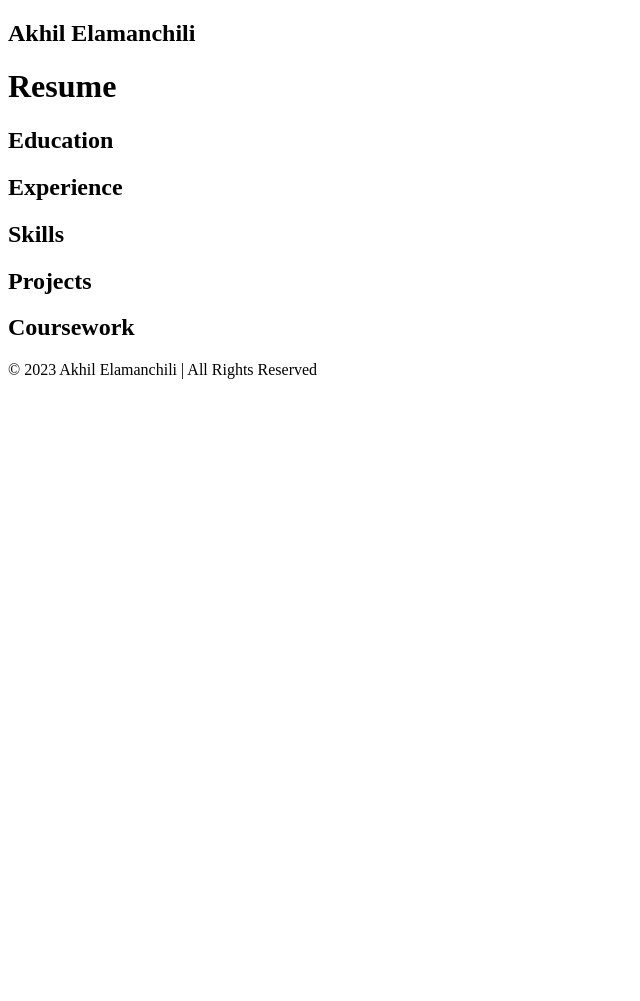
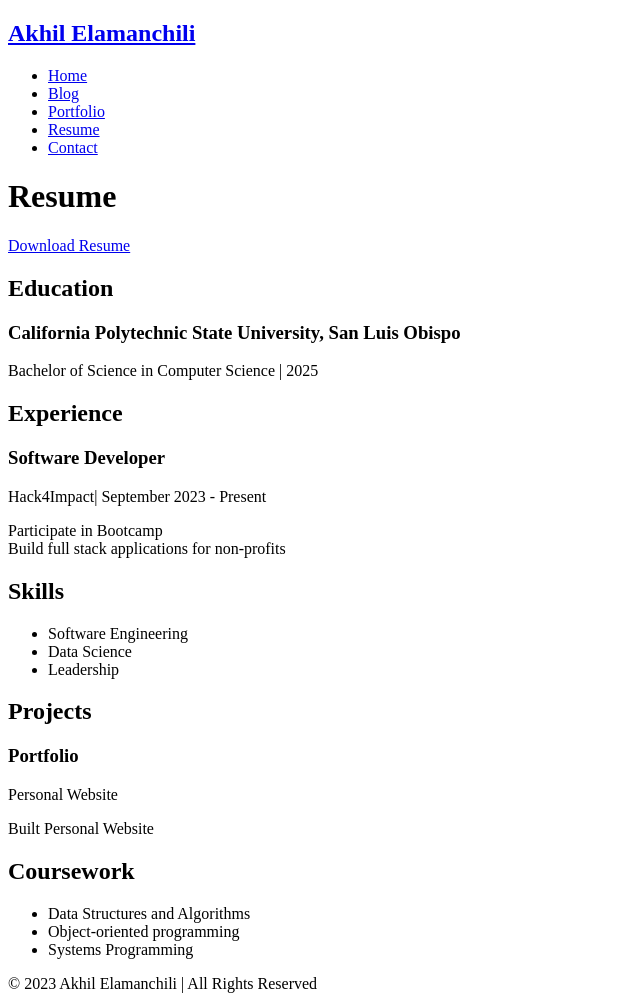
Before and after one commit to aelamanc/aelamanc.github.io, a plain HTML site: page resume.html in a window 1280 px wide. Shown: the whole page, without its empty margins (0-640 px from the left). Before the commit the page ends 800 px from the top, so only its background shows below. Drawn offline with Linux system fonts and the light colour scheme.

Commit message:
feat: added pictures and updated resume and portfolio with relevant information

```diff
--- a/resume.html
+++ b/resume.html
@@ -5,30 +5,59 @@
   </head>
   <body>
     <nav class="navbar">
-      <h1 class="logo">Akhil Elamanchili</h1>
+      <h1 class="logo">
+        <a href="index.html">Akhil Elamanchili</a>
+      </h1>
+      <ul class="nav-list">
+        <li><a href="index.html">Home</a></li>
+        <li><a href="blog.html">Blog</a></li>
+        <li><a href="portfolio.html">Portfolio</a></li>
+        <li><a href="resume.html">Resume</a></li>
+        <li><a href="contact.html">Contact</a></li>
+      </ul>
     </nav>
     <main>
       <h1 class="page-title">Resume</h1>
+      <a href="resume.pdf" download>Download Resume</a>
       <div class="resume">
         <section>
           <h2 class="section-title">Education</h2>
-          <!-- Content for the Education section goes here -->
+          <div class="entry">
+            <h3 class="entry-title">California Polytechnic State University, San Luis Obispo</h3>
+            <p class="entry-info">Bachelor of Science in Computer Science | 2025</p>
+          </div>
         </section>
         <section>
           <h2 class="section-title">Experience</h2>
-          <!-- Content for the Experience section goes here -->
+          <div class="entry">
+            <h3 class="entry-title">Software Developer</h3>
+            <p class="entry-info">Hack4Impact| September 2023 - Present</p>
+            <p class="entry-description">Participate in Bootcamp <br> Build full stack applications for non-profits</p>
+          </div>
         </section>
         <section>
           <h2 class="section-title">Skills</h2>
-          <!-- Content for the Skills section goes here -->
+          <ul class="skill-list">
+            <li>Software Engineering</li>
+            <li>Data Science</li>
+            <li>Leadership</li>
+          </ul>
         </section>
         <section>
           <h2 class="section-title">Projects</h2>
-          <!-- Content for the Projects section goes here -->
+          <div class="entry">
+            <h3 class="entry-title">Portfolio</h3>
+            <p class="entry-info">Personal Website</p>
+            <p class="entry-description">Built Personal Website</p>
+          </div>
         </section>
         <section>
           <h2 class="section-title">Coursework</h2>
-          <!-- Content for the Coursework section goes here -->
+          <ul class="course-list">
+            <li>Data Structures and Algorithms</li>
+            <li>Object-oriented programming</li>
+            <li>Systems Programming</li>
+          </ul>
         </section>
       </div>
     </main>
```
Also changed, not shown: blog.html (+11 -2 lines), contact.html (+22 -2 lines), index.html (+12 -3 lines), portfolio.html (+18 -2 lines), Heisenberg.jpeg (added), homepage.png (added), 1 other file.
